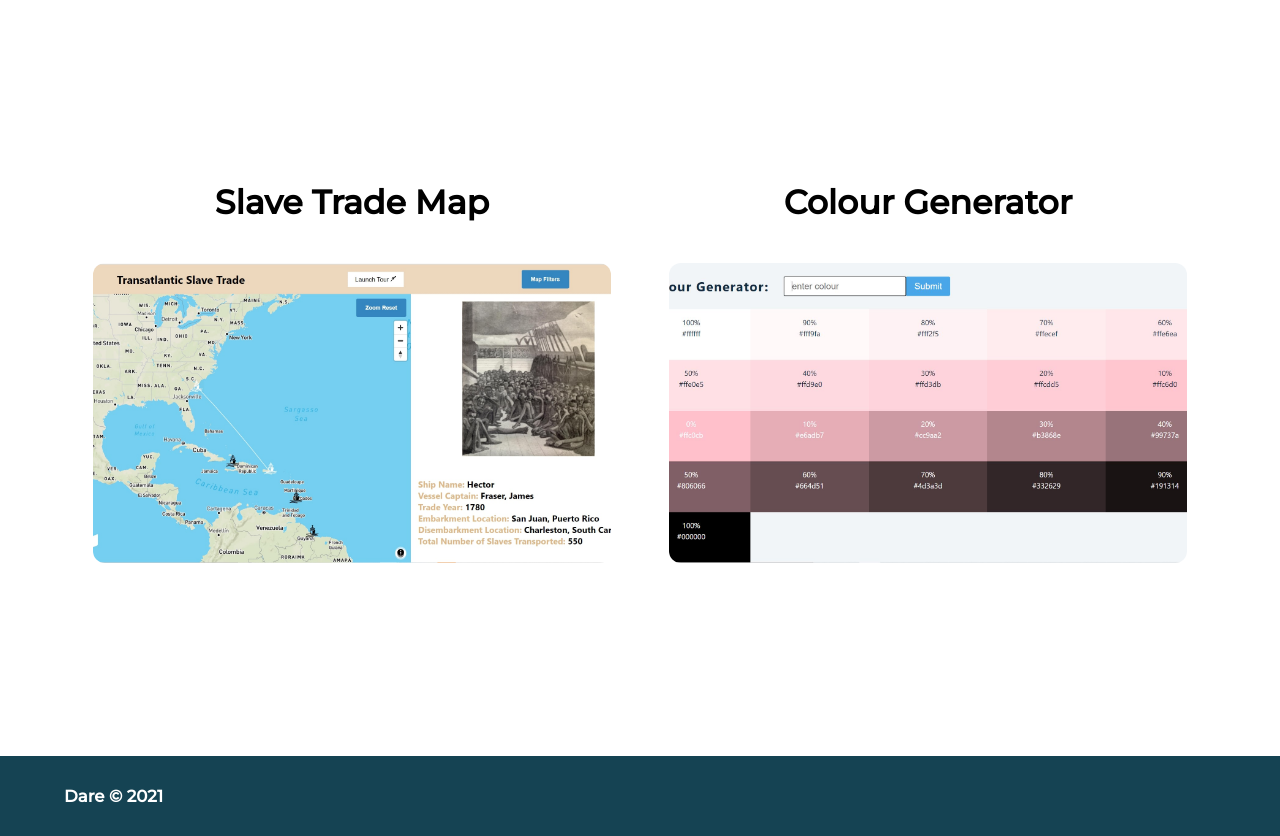
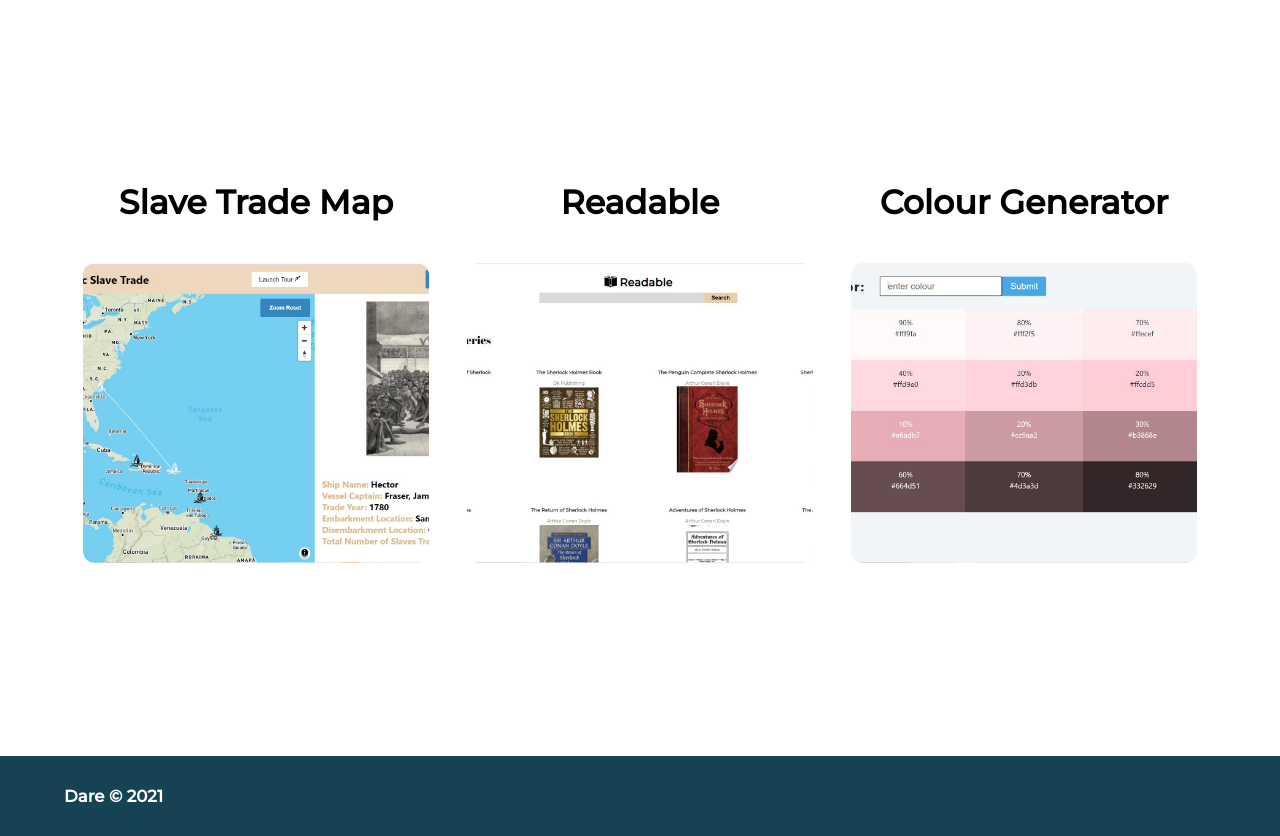
Before and after one commit to DareElu/Portfolio, a plain HTML site: page projects/index.html in a window 1280 px wide. Shown: the part 86-922 px from the top of the page. Drawn offline with Linux system fonts and the light colour scheme; a web font is replaced by a local one.

Commit message:
Readable Added

```diff
--- a/projects/index.html
+++ b/projects/index.html
@@ -54,6 +54,16 @@
                     </a>
                 </div>
                 <div class="project">
+                    <h2>Readable</h2>
+                    <a
+                        href="https://determined-pasteur-0598db.netlify.app"
+                        target="_blank"
+                        rel="noreferrer noopener"
+                    >
+                        <img src="../img/Readable.JPG" alt="Readable" />
+                    </a>
+                </div>
+                <div class="project">
                     <h2>Colour Generator</h2>
                     <a
                         href="https://wonderful-sammet-b126a1.netlify.app/"
```
Also changed, not shown: img/Readable.JPG (added).
